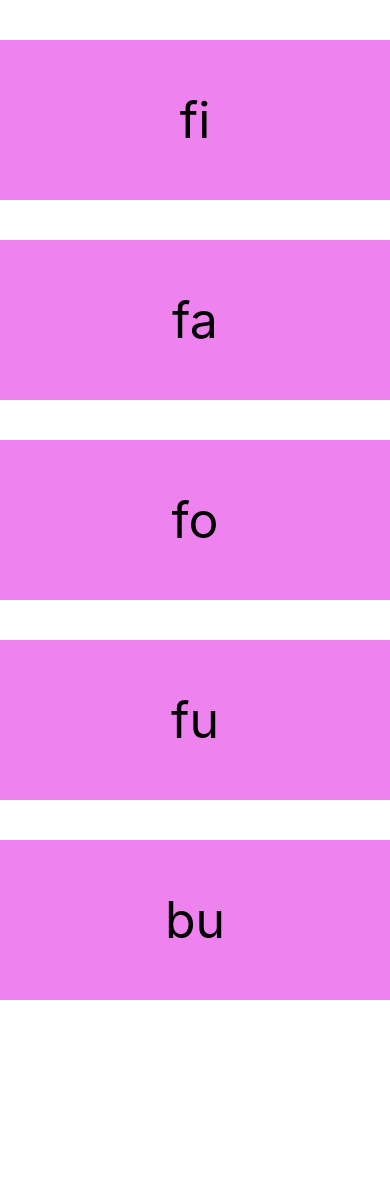
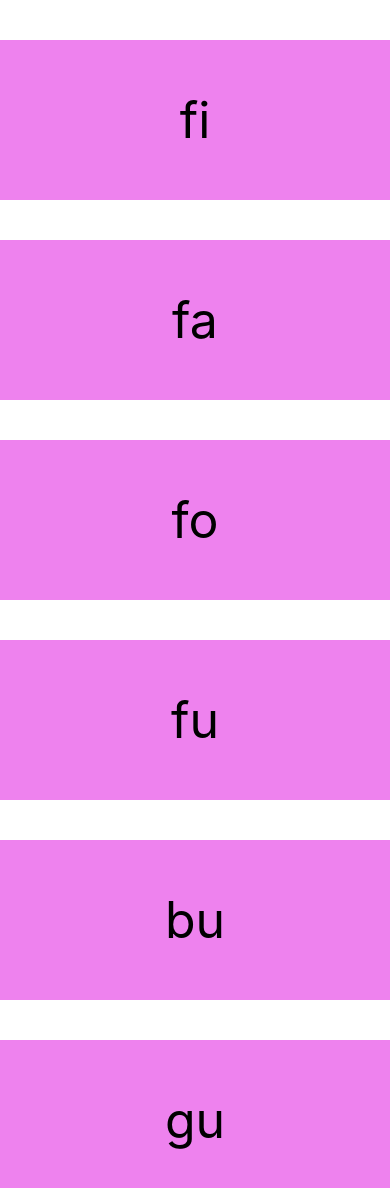
Before and after one commit to hachi-nico/react-native-from-zero-to-hero, a React Native app: screen / in a window 390 px wide. Shown: the top 1188 px of the page. Before the commit the page ends 1000 px from the top, so only its background shows below. Built offline with nearby package versions, Linux system fonts and the light colour scheme.

Commit message:
some fix

```diff
--- a/App.js
+++ b/App.js
@@ -11,7 +11,6 @@ import {
   FlatList,
   RefreshControl,
   SafeAreaView,
-  ScrollView,
   StyleSheet,
   Text,
   View,
@@ -24,6 +23,7 @@ const App = () => {
     {item: 'fo'},
     {item: 'fu'},
     {item: 'bu'},
+    {item: 'gu'},
   ]);
   const [refreshing, setRefreshing] = useState(false);
 
@@ -42,6 +42,9 @@ const App = () => {
   return (
     <SafeAreaView>
       <FlatList
+        keyExtractor={(item, index) => index.toString()}
+        data={data}
+        renderItem={renderItem}
         refreshControl={
           <RefreshControl
             refreshing={refreshing}
@@ -49,9 +52,6 @@ const App = () => {
             colors={['red', 'blue']}
           />
         }
-        keyExtractor={(item, index) => index.toString()}
-        data={data}
-        renderItem={renderItem}
       />
     </SafeAreaView>
   );
```
